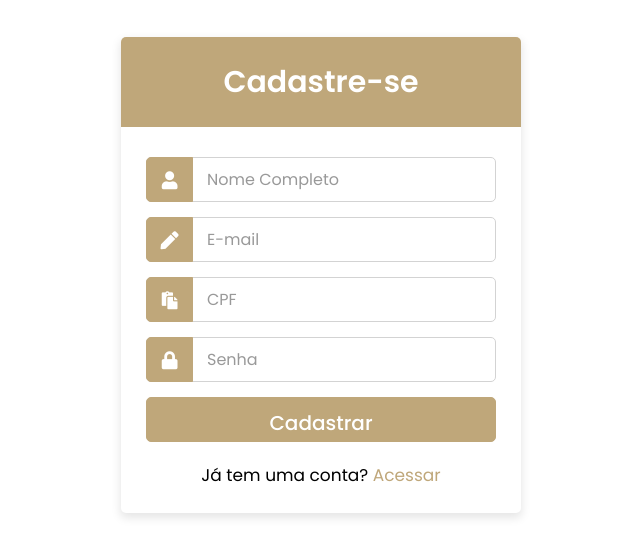
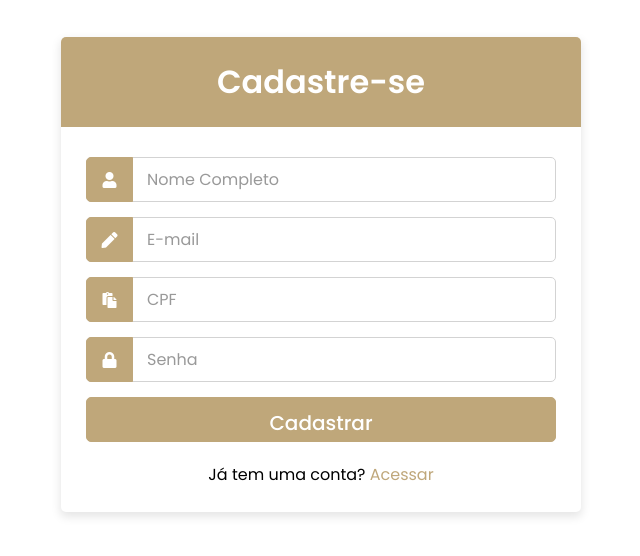
Before and after one commit to NicolleMP/Mercearia-Bau, a plain HTML site: page conta.html in a window 1280 px wide. Shown: the part 268-824 px from the top of the page, without its empty margins (319-959 px from the left). Drawn offline with Linux system fonts and the light colour scheme.

Commit message:
feat:create reponsive desktop

```diff
--- a/css/loginRegistro.css
+++ b/css/loginRegistro.css
@@ -179,7 +179,7 @@ form .signup-link a:hover {
 
 @media (min-width: 768px) and (max-width: 1024px) {
     .container {
-        max-width: 40rem;
+        max-width: 30rem;
         margin: 10vh auto;
     }
 
@@ -213,3 +213,48 @@ form .signup-link a:hover {
         font-size: 1rem;
     }
 }
+
+@media (min-width: 1025px) and (max-width:1279px) {
+    .container {
+        max-width: 30rem;
+        margin: 10vh auto;
+    }
+}
+
+
+@media (min-width: 1280px) {
+    .container {
+        max-width: 35rem;
+        margin: 10vh auto;
+    }
+
+    .wrapper .title {
+        font-size: 2rem;
+        height: 5.625rem;
+    }
+
+    .wrapper form {
+        padding: 1.875rem 1.5625rem 1.5625rem 1.5625rem;
+    }
+
+    .wrapper form .row input {
+        font-size: 1rem;
+    }
+
+    .wrapper form .row i {
+        width: 2.9375rem;
+        font-size: 1rem;
+    }
+
+    .wrapper form .pass a {
+        font-size: 1rem;
+    }
+
+    .wrapper form .button input {
+        font-size: 1.25rem;
+    }
+
+    .wrapper form .signup-link {
+        font-size: 1rem;
+    }
+}
```
